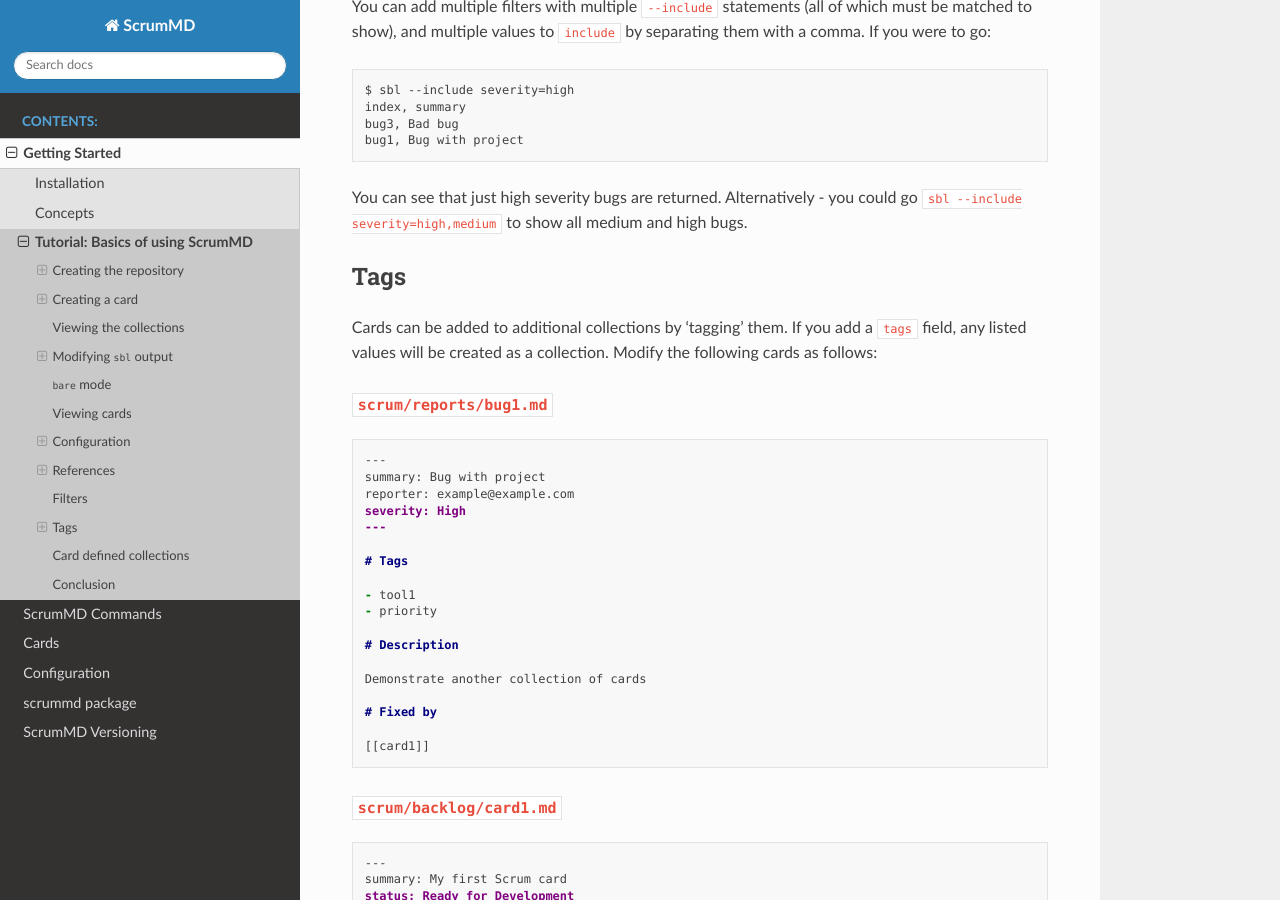
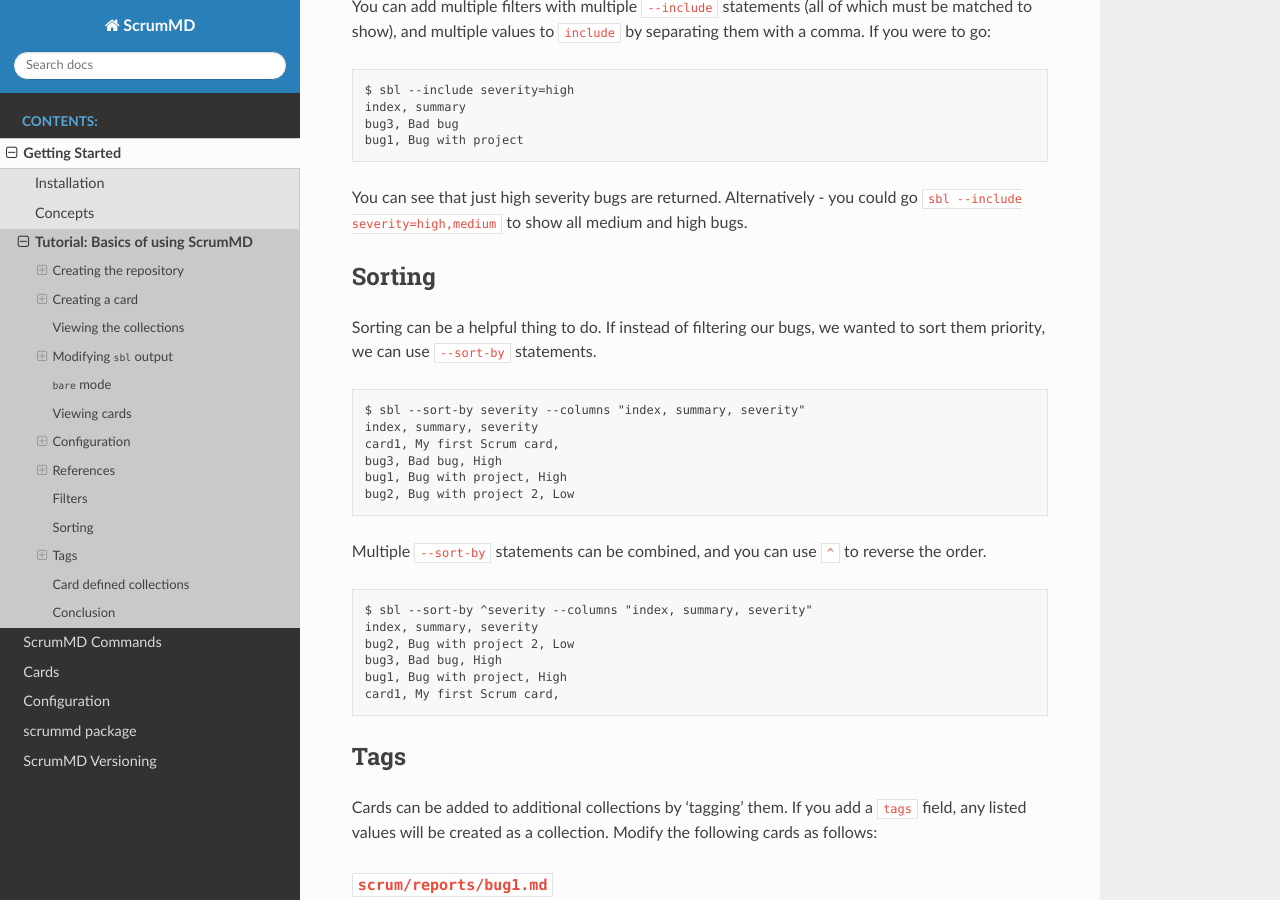
Before and after one commit to lkingsford/scrummd, a Sphinx documentation site: the page built from docs/tutorial1.rst, in a window 1280 px wide and 900 px high, scrolled down 7076 px. Built offline with Sphinx 7.4.7 and the Read the Docs theme 2.0.0, drawn with Linux system fonts in a browser that asks for light colours; the version number could not be read and is left out.

Commit message:
cli022 Doco for --sort-by in tutorial

```diff
--- a/docs/tutorial1.rst
+++ b/docs/tutorial1.rst
@@ -406,6 +406,32 @@
 You can see that just high severity bugs are returned. Alternatively - you could
 go ``sbl --include severity=high,medium`` to show all medium and high bugs.
 
+Sorting
+^^^^^^^
+
+Sorting can be a helpful thing to do.  If instead of filtering our bugs, we
+wanted to sort them priority, we can use ``--sort-by`` statements.
+
+.. code-block:: text
+
+    $ sbl --sort-by severity --columns "index, summary, severity"
+    index, summary, severity
+    card1, My first Scrum card,
+    bug3, Bad bug, High
+    bug1, Bug with project, High
+    bug2, Bug with project 2, Low
+
+Multiple ``--sort-by`` statements can be combined, and you can use ``^`` to
+reverse the order.
+
+.. code-block:: text
+
+    $ sbl --sort-by ^severity --columns "index, summary, severity"
+    index, summary, severity
+    bug2, Bug with project 2, Low
+    bug3, Bad bug, High
+    bug1, Bug with project, High
+    card1, My first Scrum card,
 
 Tags
 ^^^^
```
